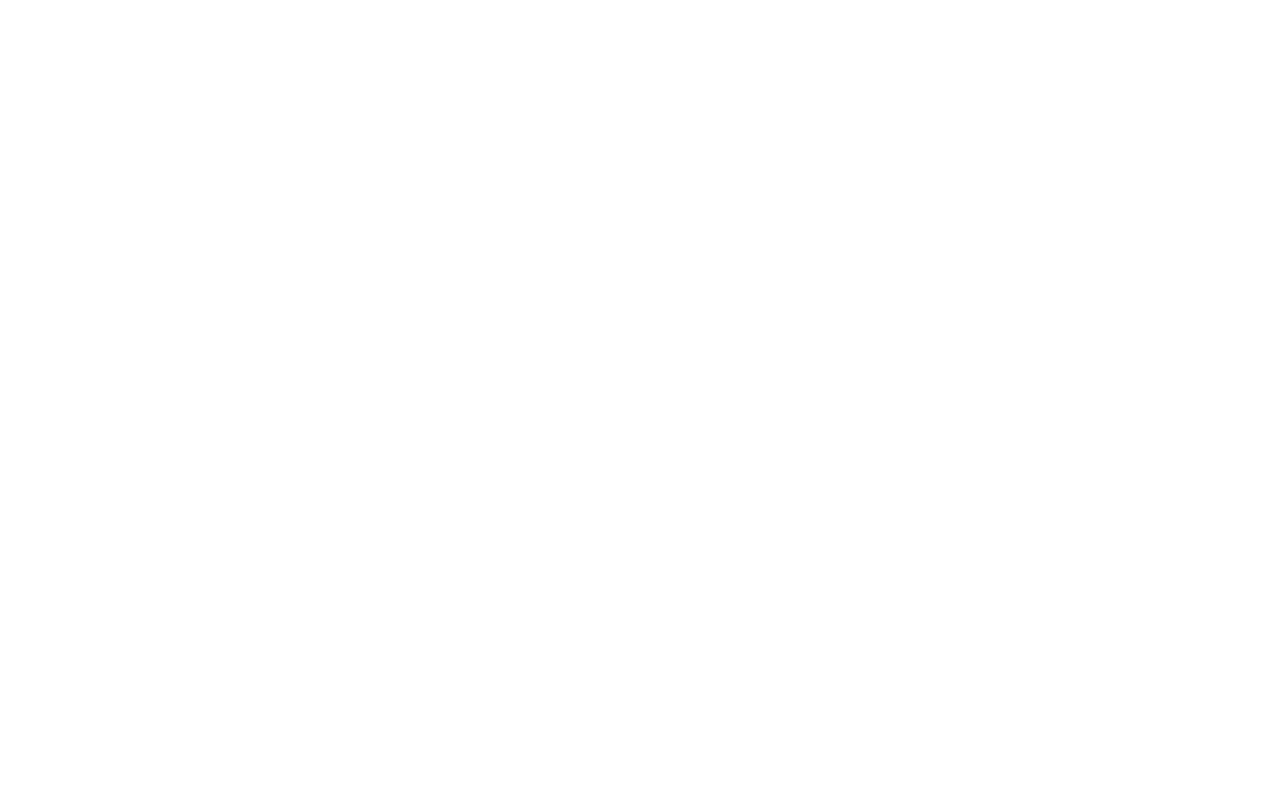
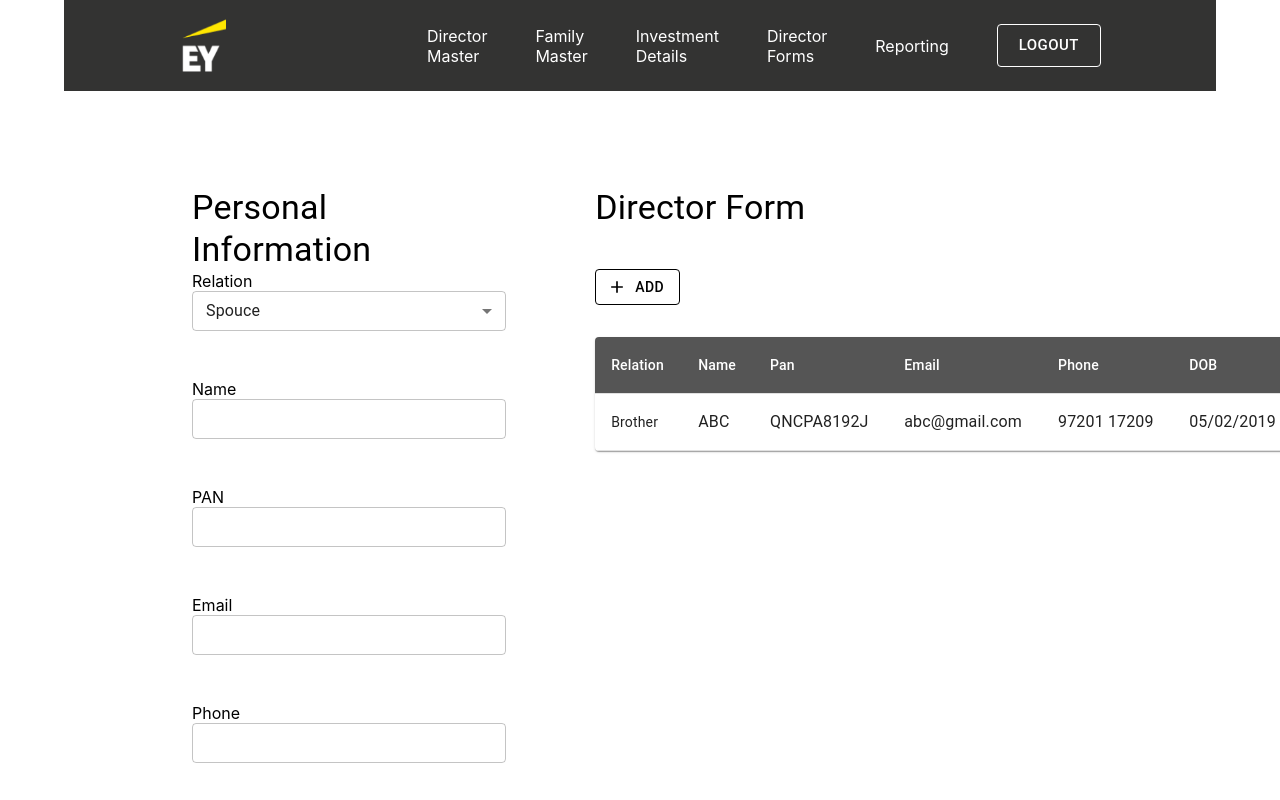
Before and after one commit to JeetuEIQ/EIQproject, a React (Create React App) app in the folder frontend_/: page /add-family in a window 1280 px wide. Before the commit this address had no page. Shown: the top 800 px of the page. Built offline with nearby package versions, Linux system fonts and the light colour scheme.

Commit message:
Add Family page

```diff
--- a/frontend_/src/App.js
+++ b/frontend_/src/App.js
@@ -9,6 +9,7 @@
 import { Reporting } from './components/reporting/Reporting';
 import { DirectorForm } from './components/directorForm/DirectorForm';
 import { Investments } from './components/investments/Investments';
+import { AddFamily } from './components/addFamily/AddFamily';
 function App() {
   return (
     <>
@@ -23,6 +24,7 @@
           <Route path="/reporting" element={<Reporting/>}/>
           <Route path="/director-form" element={<DirectorForm/>}/>
           <Route path="/investments-details" element={<Investments/>}/>
+          <Route path="/add-family" element={<AddFamily/>}/>
         </Routes>
 
       </BrowserRouter>
--- /dev/null
+++ b/frontend_/src/components/addFamily/AddFamily.jsx
@@ -0,0 +1,47 @@
+import React from "react";
+import {
+  Box,
+} from "@mui/material";
+import { HomeHeader } from "../header/HomeHeader";
+import { Report } from "../tables/Report";
+import { DirectorFormTable } from "../tables/DirectorFormTable";
+import { InvestmentsTable } from "../tables/InvestmentsTable";
+import { AddFamilyForm } from "../forms/AddFamilyForm";
+import { FamilyTable } from "../tables/FamilyTable";
+
+export const AddFamily = () => {
+  return (
+    <>
+      <Box
+        bgcolor={"white"}
+        height={"0px"}
+        minHeight={"100vh"}
+        display={"flex"}
+        flexDirection={"column"}
+        alignItems={"center"}
+        minWidth={"100vw"}
+        gap={12}
+      >
+        <Box
+          minWidth={"90%"}
+          display={"flex"}
+          flexDirection={"column"}
+          gap={16}
+        >
+          <HomeHeader />
+        </Box>
+        <Box minHeight={"65%"} width={"70%"}  display={"flex"} justifyContent={"space-between"}>
+            {/* Left Side */}
+            <Box width={"35%"} height={"100%"}>
+                <AddFamilyForm/>
+            </Box>
+
+            {/* Right Side */}
+            <Box width={"55%"}  height={"100%"}>
+                <FamilyTable/>
+            </Box>
+        </Box>
+      </Box>
+    </>
+  );
+};
--- /dev/null
+++ b/frontend_/src/components/forms/AddFamilyForm.jsx
@@ -0,0 +1,90 @@
+import { Typography, Box, TextField, MenuItem, Button } from "@mui/material";
+import React from "react";
+import AddIcon from '@mui/icons-material/Add';
+export const AddFamilyForm = () => {
+  return (
+    <>
+      <Box minHeight={"10%"}>
+        <Typography variant="h4">Personal Information</Typography>
+      </Box>
+      {/* Mid */}
+      <form>
+        <Box
+          width={"100%"}
+          display={"flex"}
+          flexWrap={"wrap"}
+          alignItems={"center"}
+          justifyContent={"space-between"}
+          gap={6}
+        >
+          <Box minWidth={"100%"}>
+            <Box>
+              <label htmlFor="">Relation</label>
+            </Box>
+            <TextField defaultValue={"spouce"}  select size="small" fullWidth >
+            <MenuItem value="spouce">Spouce</MenuItem>
+            <MenuItem value="father/step-father">Father / Step-Father</MenuItem>
+            <MenuItem value="mother/step-father">Mother / Step-Mother</MenuItem>
+            <MenuItem value="son">Son</MenuItem>
+            <MenuItem value="son's wife">Son's Wife</MenuItem>
+            <MenuItem value="daughter">Daughter</MenuItem>
+            <MenuItem value="daughter's husband">Daughter's Husband</MenuItem>
+            <MenuItem value="sister/step-sister">Sister / Step-Sister</MenuItem>
+            <MenuItem value="dependent">Dependent</MenuItem>
+            <MenuItem value="other">Other Material Financial Relationship</MenuItem>
+            </TextField>
+          </Box>
+
+          <Box minWidth={"100%"}>
+            <Box>
+              <label htmlFor="">Name</label>
+            </Box>
+            <TextField size="small" fullWidth />
+          </Box>
+          <Box width={"100%"}>
+            <Box>
+              <label htmlFor="">PAN</label>
+            </Box>
+            <TextField size="small" fullWidth />
+          </Box>
+          <Box width={"100%"}>
+            <Box>
+              <label htmlFor="">Email</label>
+            </Box>
+            <TextField size="small" fullWidth />
+          </Box>
+          <Box width={"100%"}>
+            <Box>
+              <label htmlFor="">Phone</label>
+            </Box>
+            <TextField size="small" fullWidth />
+          </Box>
+          <Box width={"100%"}>
+            <Box>
+              <label htmlFor="">Date</label>
+            </Box>
+            <TextField type="date" size="small" fullWidth />
+          </Box>
+
+            {/* Bottom */}
+          <Box display={"flex"} justifyContent={"flex-end"} width={"100%"}>
+            <Button
+              variant="outlined"
+              size="large"
+              sx={{
+                width: "30%",
+                marginBottom: "30px",
+                color: "black",
+                border: "1px solid black",
+              }}
+              startIcon={<AddIcon/>}
+            >
+              Add
+            </Button>
+          </Box>
+        </Box>
+
+      </form>
+    </>
+  );
+};
--- a/frontend_/src/components/header/HomeHeader.jsx
+++ b/frontend_/src/components/header/HomeHeader.jsx
@@ -41,7 +41,7 @@
               Master
             </Typography>
           </Link>
-          <Link style={{ textDecoration: "none" }}>
+          <Link to={"/add-family"} style={{ textDecoration: "none" }}>
             <Typography
               color={"white"}
               textAlign={"center"}
--- /dev/null
+++ b/frontend_/src/components/tables/FamilyTable.jsx
@@ -0,0 +1,115 @@
+import * as React from "react";
+import { styled } from "@mui/material/styles";
+import Table from "@mui/material/Table";
+import TableBody from "@mui/material/TableBody";
+import TableCell, { tableCellClasses } from "@mui/material/TableCell";
+import TableContainer from "@mui/material/TableContainer";
+import TableHead from "@mui/material/TableHead";
+import TableRow from "@mui/material/TableRow";
+import Paper from "@mui/material/Paper";
+import { Box, Button, Typography } from "@mui/material";
+
+import AddIcon from '@mui/icons-material/Add';
+
+const StyledTableCell = styled(TableCell)(({ theme }) => ({
+  [`&.${tableCellClasses.head}`]: {
+    backgroundColor: "#555555",
+    color: theme.palette.common.white,
+  },
+  [`&.${tableCellClasses.body}`]: {
+    fontSize: 14,
+  },
+}));
+
+const StyledTableRow = styled(TableRow)(({ theme }) => ({
+  //   height:60
+}));
+
+function createData(
+  relation,
+  name,
+  pan,
+  email,
+  phone,
+  dob
+) {
+  return {
+    relation,
+    name,
+    pan,
+    email,
+    phone,
+    dob
+  };
+}
+
+const rows = [
+  createData("Brother", "ABC", "QNCPA8192J", "abc@gmail.com", "97201 17209","05/02/2019"),
+
+];
+
+export const FamilyTable = () => {
+  return (
+    <>
+      <Box
+        width={"100%"}
+        height={"100%"}
+        gap={5}
+        display={"flex"}
+        flexDirection={"column"}
+      >
+        <Box width={"100%"} height={"10%"}>
+          <Typography variant="h4">Director Form</Typography>
+        </Box>
+        {/* Table */}
+        <Box width={"100%"} minHeight={"90%"} display={"flex"} flexDirection={"column"} justifyContent={"flex-start"} alignItems={"flex-start"} gap={4}>
+            <Button variant="outlined" startIcon={<AddIcon/>} sx={{border:"1px solid black", color:"black"}}>Add</Button>
+          <TableContainer component={Paper} sx={{ minWidth: 700 }}>
+            <Table sx={{ minWidth: 700 }} aria-label="customized table">
+              <TableHead>
+                <TableRow>
+                  <StyledTableCell align="left">Relation</StyledTableCell>
+                  <StyledTableCell align="left">Name</StyledTableCell>
+                  <StyledTableCell align="left">Pan</StyledTableCell>
+                  <StyledTableCell align="left">
+                    Email
+                  </StyledTableCell>
+                  <StyledTableCell align="left">
+                    Phone
+                  </StyledTableCell>
+                  <StyledTableCell align="left">
+                   DOB
+                  </StyledTableCell>
+                </TableRow>
+              </TableHead>
+              <TableBody>
+                {rows.map((row) => (
+                  <StyledTableRow key={row.relation}>
+                    <StyledTableCell component="th" scope="row">
+                      {row.relation}
+                    </StyledTableCell>
+                    <StyledTableCell align="left">
+                      <Typography>{row.name}</Typography>
+                    </StyledTableCell>
+                    <StyledTableCell align="left">
+                      <Typography>{row.pan}</Typography>
+                    </StyledTableCell>
+                    <StyledTableCell align="left">
+                      <Typography>{row.email}</Typography>
+                    </StyledTableCell>
+                    <StyledTableCell align="left">
+                      <Typography>{row.phone}</Typography>
+                    </StyledTableCell>
+                    <StyledTableCell align="left">
+                      <Typography>{row.dob}</Typography>
+                    </StyledTableCell>
+                  </StyledTableRow>
+                ))}
+              </TableBody>
+            </Table>
+          </TableContainer>
+        </Box>
+      </Box>
+    </>
+  );
+};
```
